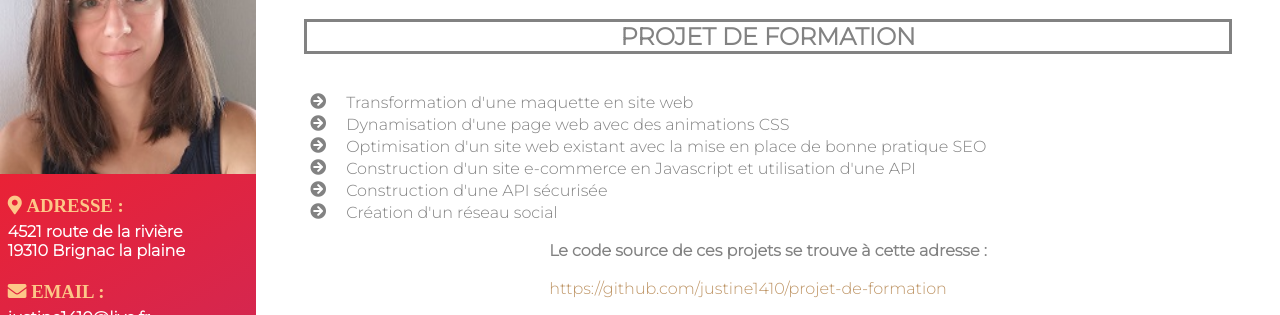
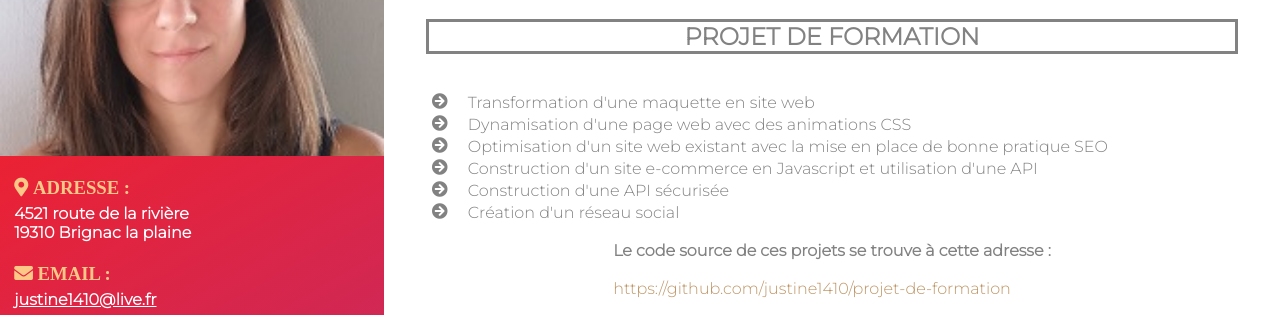
Before and after one commit to justine1410/cv, a website: page index.html in a window 1280 px wide. Shown: the part 104-419 px from the top of the page. Drawn offline with Linux system fonts and the light colour scheme.

Commit message:
format pdf

```diff
--- a/sass/component/header.scss
+++ b/sass/component/header.scss
@@ -10,23 +10,23 @@ body{
     flex-direction: column;
     align-items: center;
     // format pdf
-    // width: 30%;
-    width: 20%;
+    width: 30%;
+    // width: 20%;
     background: #fd1d1d;  /* fallback for old browsers */
     background: -webkit-linear-gradient(150deg, #fd1d1d 0%, #96369d 100%);  /* Chrome 10-25, Safari 5.1-6 */
     background: linear-gradient(150deg, #fd1d1d 0%, #96369d 100%); /* W3C, IE 10+/ Edge, Firefox 16+, Chrome 26+, Opera 12+, Safari 7+ */
     padding-bottom: 69px;
     position: absolute;
     // format pdf
+    img{
+        width: 100%;
+        height: 260px;
+        object-fit: cover;
+    }
+
     // img{
     //     width: 100%;
-    //     height: 260px;
-    //     object-fit: cover;
     // }
-
-    img{
-        width: 100%;
-    }
 
     .profil, .competence, .soft{
         width: 90%;
--- a/sass/component/main.scss
+++ b/sass/component/main.scss
@@ -1,7 +1,7 @@
 main{
     // format pdf
-    // margin-left: 30%;
-    margin-left: 20%;
+    margin-left: 30%;
+    // margin-left: 20%;
 
     .competence_pro,.experiences, .formation{
         display: flex;
```
Also changed, not shown: css/style.css, 1 other file.
